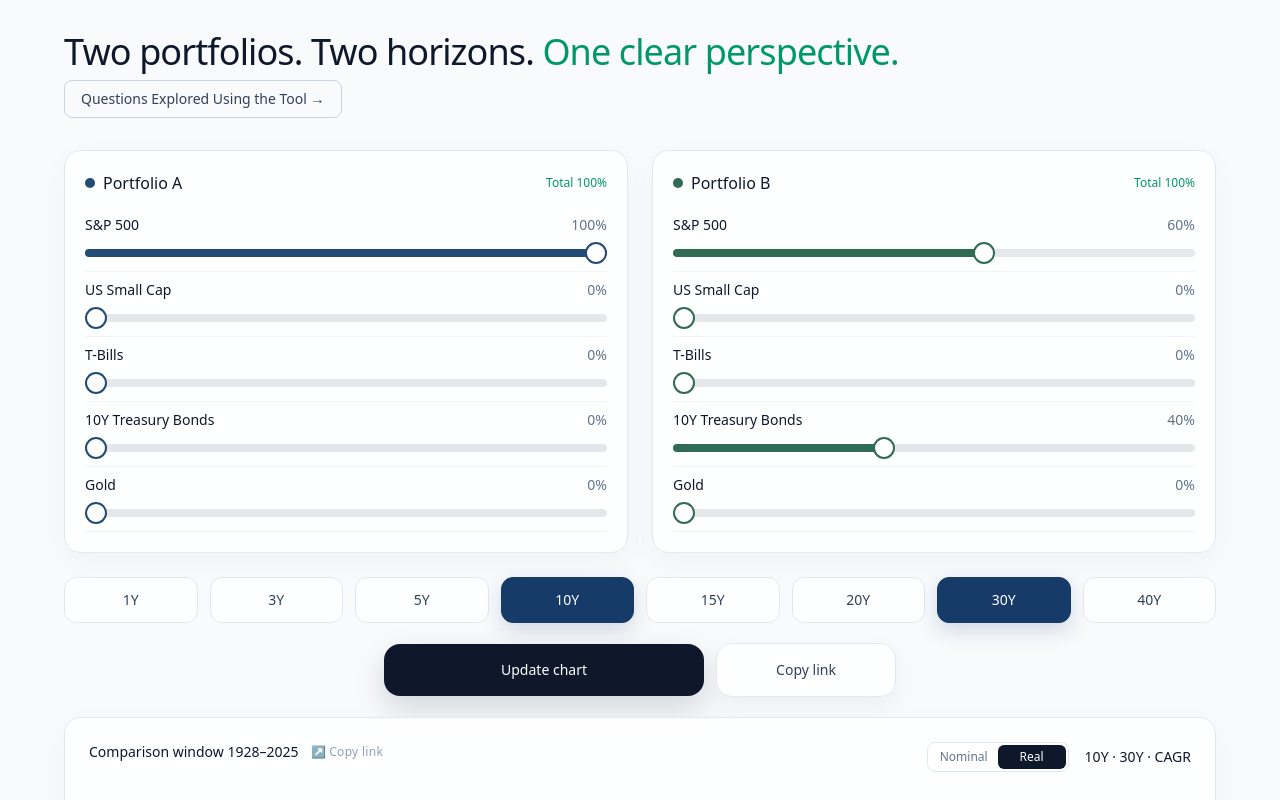
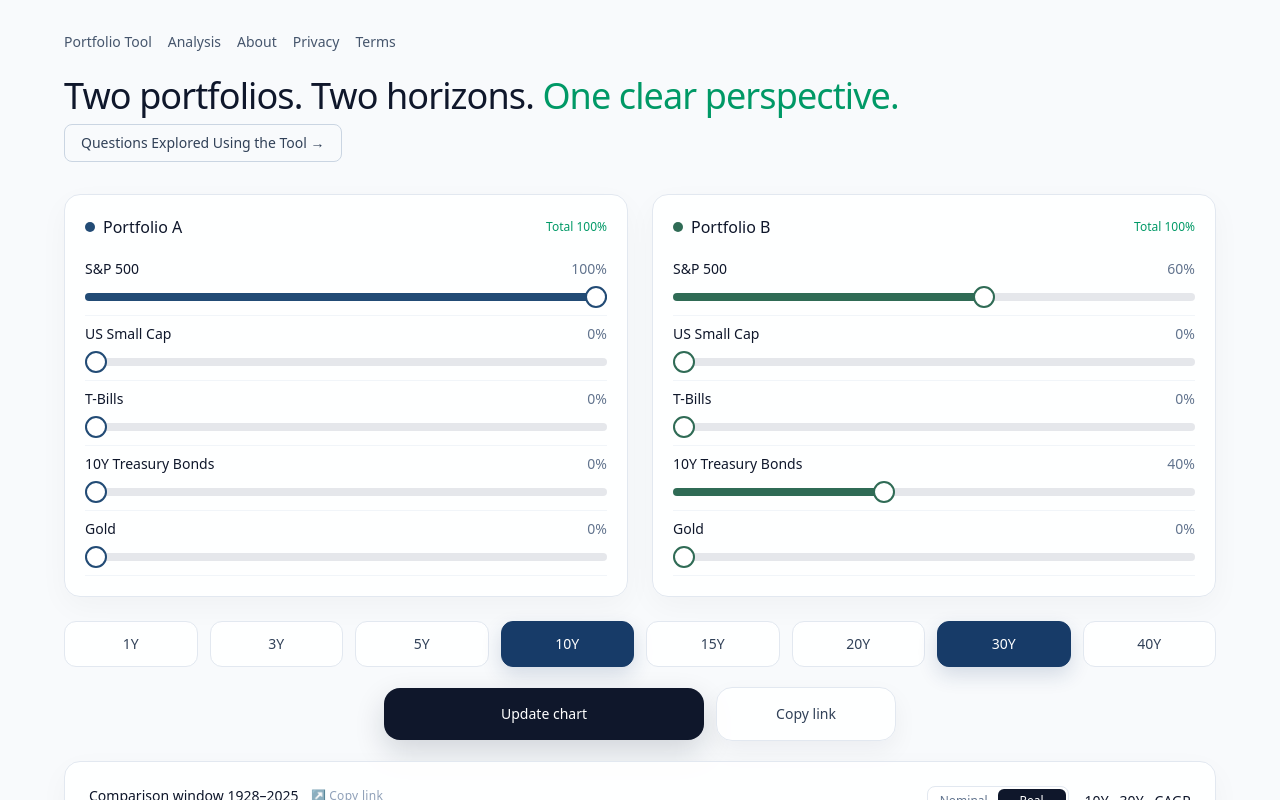
Before and after one commit to horizonworks-lab/portfolio-lab, a React (Vite) app: page / in a window 1280 px wide. Shown: the top 800 px of the page. Built offline with nearby package versions, Linux system fonts and the light colour scheme.

Commit message:
Update App.jsx

```diff
--- a/src/App.jsx
+++ b/src/App.jsx
@@ -581,6 +581,13 @@ export default function App() {
     <main className="min-h-screen bg-slate-50 text-slate-900 p-4 md:p-8 pb-24">
       <style>{`:root{--slider-color:#224b75;} .portfolio-b{--slider-color:#2f6b55;} .clean-slider{appearance:none;height:8px;border-radius:999px;outline:none;} .clean-slider::-webkit-slider-thumb{appearance:none;width:22px;height:22px;border-radius:999px;background:#fff;border:2.5px solid var(--slider-color);cursor:pointer;} .clean-slider::-moz-range-thumb{width:22px;height:22px;border-radius:999px;background:#fff;border:2.5px solid var(--slider-color);cursor:pointer;}`}</style>
       <div className="max-w-6xl mx-auto">
+        <nav className="mb-6 flex flex-wrap gap-4 text-sm text-slate-600">
+          <a href="/" className="hover:text-slate-900">Portfolio Tool</a>
+          <a href="/analysis.html" className="hover:text-slate-900">Analysis</a>
+          <a href="/about.html" className="hover:text-slate-900">About</a>
+          <a href="/privacy.html" className="hover:text-slate-900">Privacy</a>
+          <a href="/terms.html" className="hover:text-slate-900">Terms</a>
+        </nav>
         <h1 className="text-3xl md:text-4xl font-light tracking-tight mb-2">Two portfolios. Two horizons. <span className="text-emerald-600">One clear perspective.</span></h1>
            <p className="mb-8">
               <a
```
